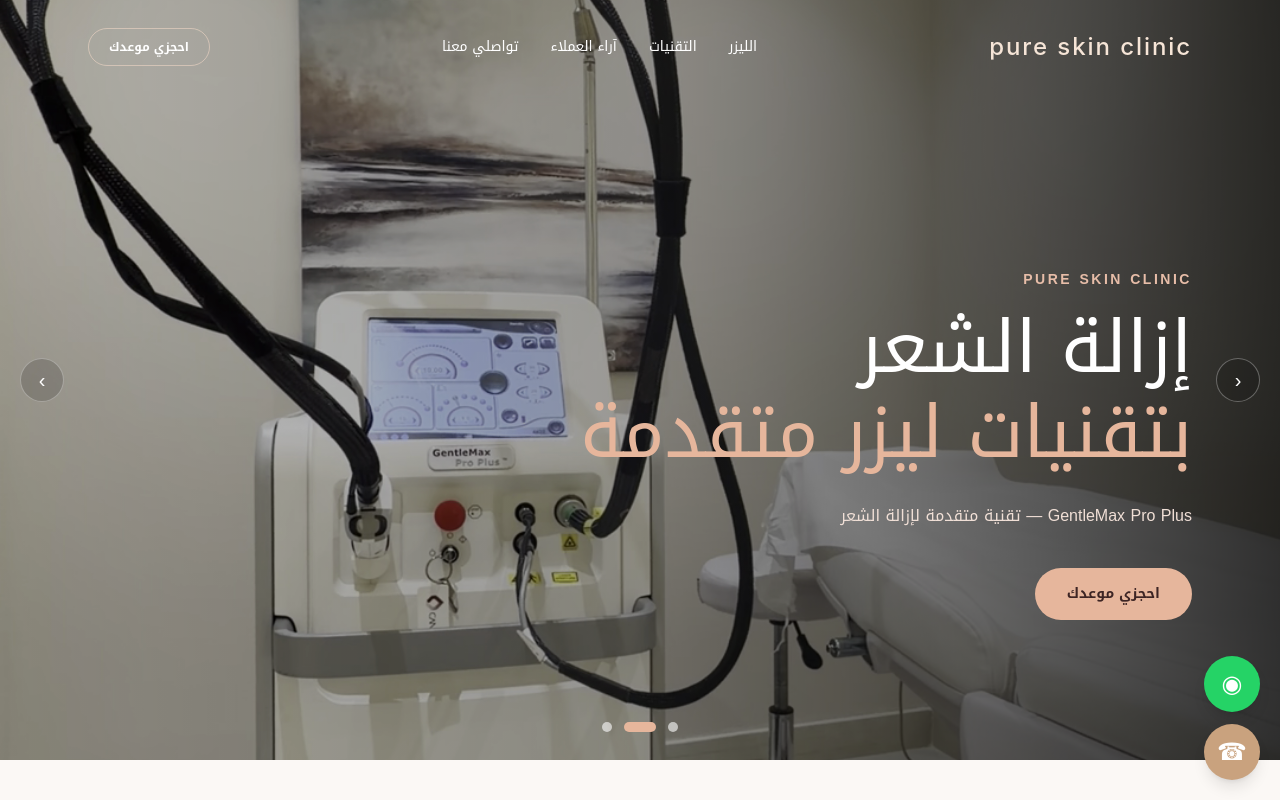
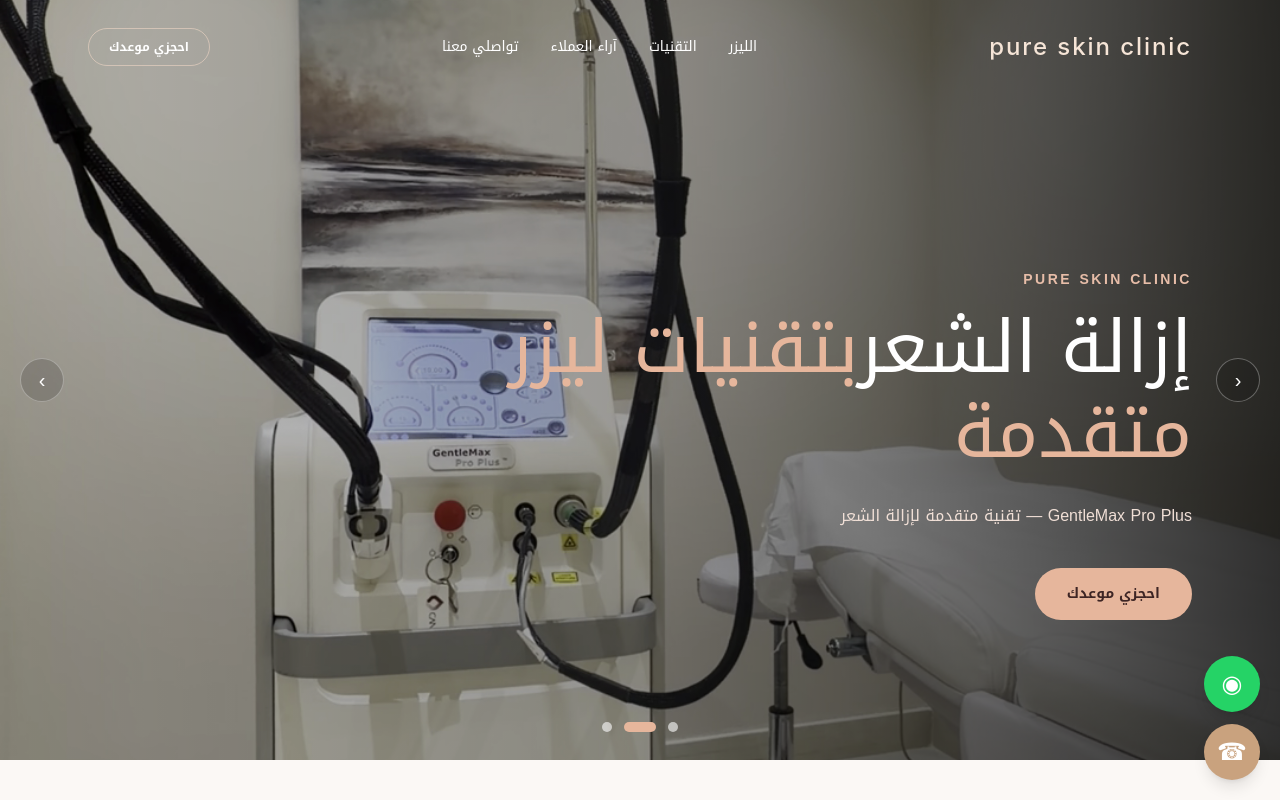
Before and after one commit to bassemawad142/pureskincliniclaser, a Next.js app: page / in a window 1280 px wide. Shown: the top 800 px of the page. Built offline with nearby package versions, Linux system fonts and the light colour scheme.

Commit message:
Update page.tsx

```diff
--- a/app/page.tsx
+++ b/app/page.tsx
@@ -76,11 +76,11 @@ export default function Page() {
 
         <div className="relative z-10 mx-auto flex max-w-6xl flex-col items-start px-6 pb-20 pt-36 md:pt-44">
           <p className="mb-4 text-sm font-semibold tracking-[0.18em] text-[#e7bda8]">PURE SKIN CLINIC</p>
-          <h1 className="max-w-3xl text-5xl font-light leading-[1.18] md:text-7xl">
+          <h3 className="max-w-3xl text-5xl font-light leading-[1.18] md:text-7xl">
             إزالة الشعر
-            <br />
+
             <span className="text-[#e6b69c]">بتقنيات ليزر متقدمة</span>
-          </h1>
+          </h3>
           <p className="mt-6 max-w-xl text-base leading-8 text-[#f0dfd6]">
             {heroSlides[activeSlide].title} — {heroSlides[activeSlide].subtitle}
           </p>
```
